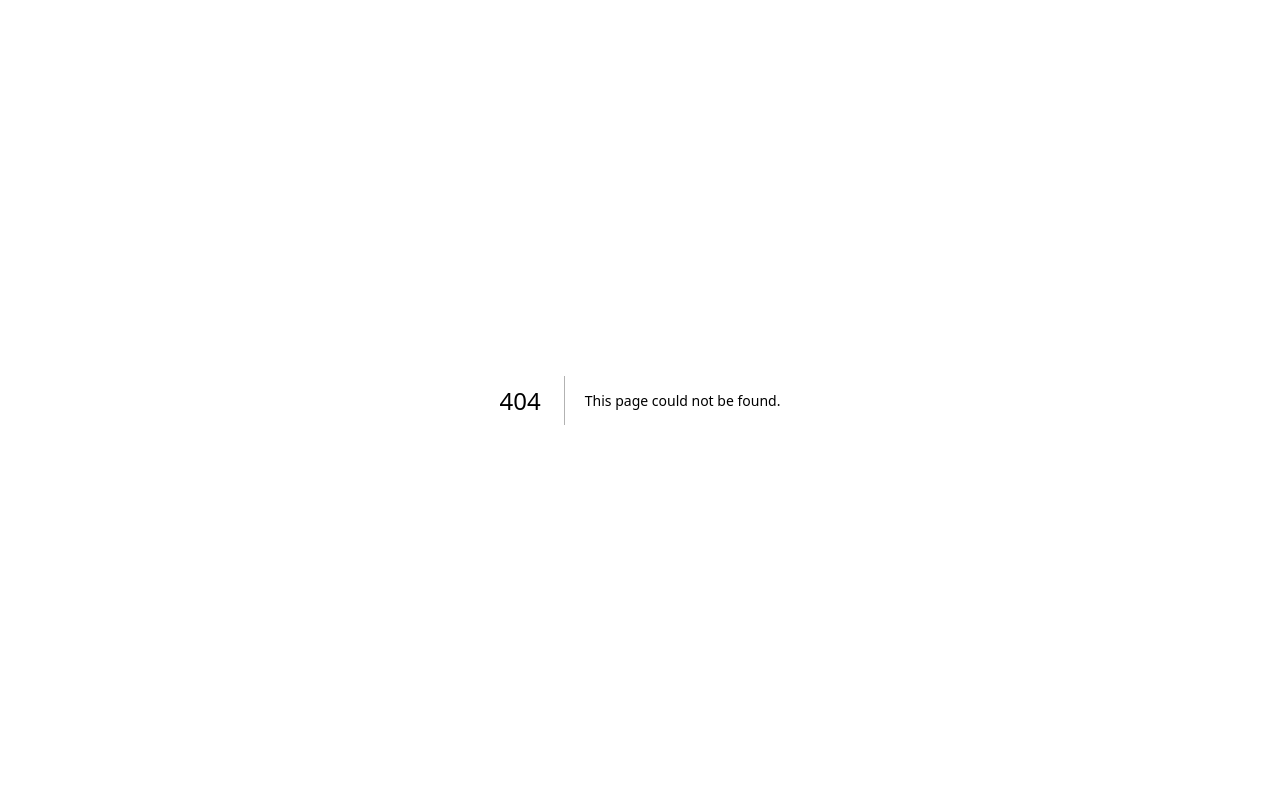
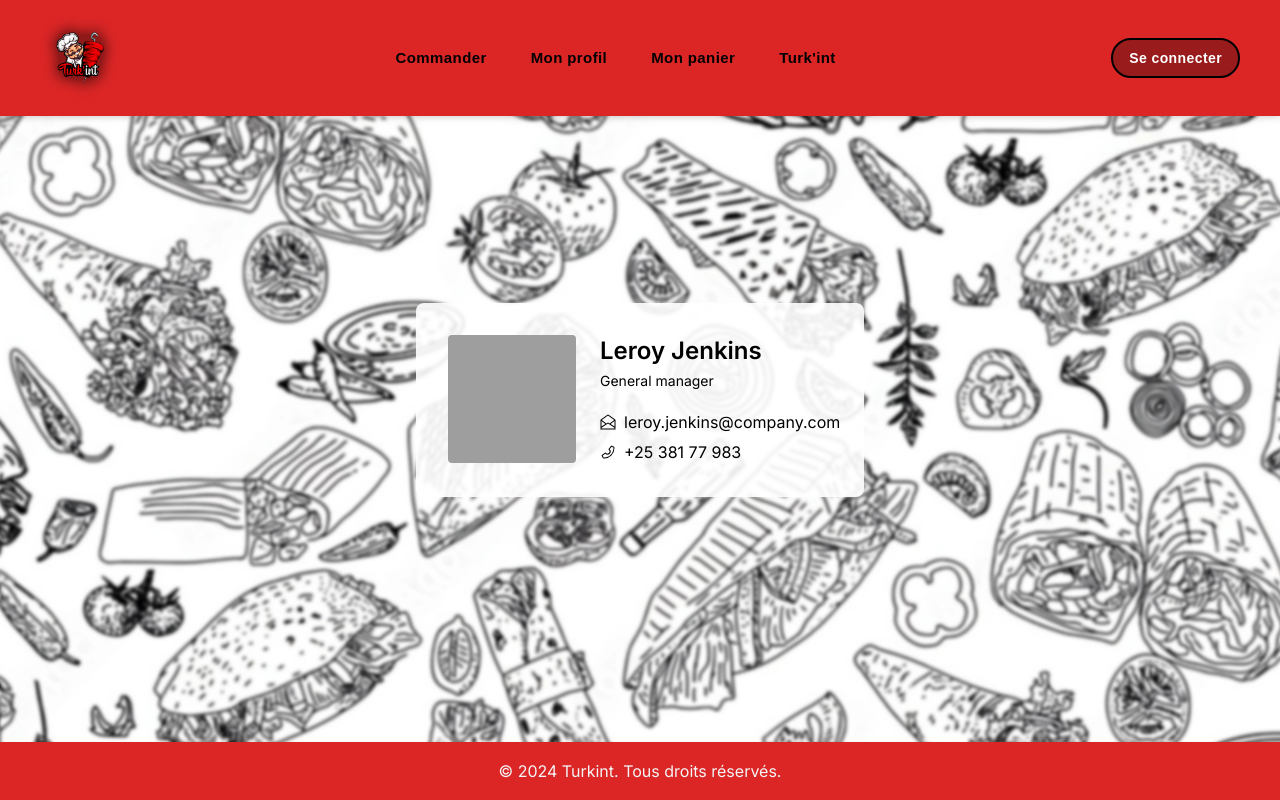
Before and after one commit to LeDuc34/turkint, a Next.js app: page /myProfile in a window 1280 px wide. Before the commit this address had no page. Built offline with nearby package versions, Linux system fonts and the light colour scheme; grey boxes are pictures that could not be loaded.

Commit message:
ça avance

```diff
--- a/src/app/basket/page.tsx
+++ b/src/app/basket/page.tsx
@@ -190,7 +190,6 @@ const BasketPage = () => {
         <Header />
         <div className="flex my-28">
         <div className="container mx-auto p-4 w-1/2">
-            <h1 className="text-3xl font-bold mb-4">Votre Panier</h1>
             {orderPlaced && <p className="text-green-500">Commande passée avec succès</p>}
             <div className="mb-4 p-4 border rounded bg-white shadow-sm">
                 <strong>Prix Total:</strong> {basket?.TotalPrice.toFixed(2)}€
@@ -228,8 +227,8 @@ const BasketPage = () => {
             </ul>
             <div className="mt-4">
                 <div className="mb-4 flex justify-center">
-                    <label className="mr-4 font-bold items-center flex bg-white rounded bg-opacity-80">
-                        <input className="accent-red-500"
+                    <label className="mr-4 font-bold items-center flex bg-white rounded px-1">
+                        <input className="accent-red-500 mx-1"
                             type="radio"
                             name="paymentMethod"
                             value="online"
@@ -238,8 +237,8 @@ const BasketPage = () => {
                         />
                         Payer en ligne
                     </label>
-                    <label className="mr-4 font-bold items-center flex bg-white rounded bg-opacity-80">
-                        <input className="accent-red-500"
+                    <label className="mr-4 font-bold items-center flex bg-white rounded px-1">
+                        <input className="accent-red-500 mx-1"
                             type="radio"
                             name="paymentMethod"
                             value="restaurant"
@@ -250,14 +249,6 @@ const BasketPage = () => {
                     </label>
                 </div>
                 <div className="flex justify-center">
-                {!clientSecret && (
-                    <button
-                        className="bg-red-500 hover:bg-red-700 text-white px-4 py-2 rounded"
-                        onClick={handleSendOrder}
-                    >
-                        Envoyer la commande
-                    </button>
-                )}
                 <div className="flex flex-col">
                 {clientSecret && paymentMethod === 'online' && (
                     <Elements stripe={stripePromise}>
@@ -271,6 +262,15 @@ const BasketPage = () => {
                     Retour à la page de commande
                 </button>
                 </div>
+                {!clientSecret && (
+                    <button
+                        className="bg-red-500 hover:bg-red-700 text-white px-4 py-2 rounded ml-5"
+                        onClick={handleSendOrder}
+                    >
+                        Envoyer la commande
+                    </button>
+                )}
+
             </div>
             <div className="flex justify-center">
                 <ClearButton/>
--- a/src/app/clearBaksetButton/page.tsx
+++ b/src/app/clearBaksetButton/page.tsx
@@ -12,7 +12,7 @@ const clearButton = () =>{
     }
     return(
         <div>
-            <button   className="mt-4 px-4 py-2 bg-red-500 text-white rounded-md hover:bg-red-600" onClick={HandleSubmit}>Supprimer mon panier</button>
+            <button   className="mt-4 px-4 py-2 bg-gray-500 text-white rounded-md hover:bg-gray-600" onClick={HandleSubmit}>Supprimer mon panier</button>
         </div>
 )
 }
--- a/src/app/header.tsx
+++ b/src/app/header.tsx
@@ -4,9 +4,9 @@ import { useRouter } from "next/navigation";
 
 
 const Header = () => {
-    const router = useRouter();
-    var collapseMenu = document.getElementById('collapseMenu');
-    const handleClick = async() => {
+
+    const btnSubmit = async() => {
+      var collapseMenu = document.getElementById('collapseMenu');
         if (collapseMenu.style.display === 'block') {
             collapseMenu.style.display = 'none';
         } else {
@@ -16,9 +16,7 @@ const Header = () => {
 
     };
 
-    const btnSubmit = async() => {
-        router.push("/login");
-    }
+
     return (
         <header className='fixed top-0 shadow-md py-4 px-4 sm:px-10 bg-red-600 font-[sans-serif] min-h-[70px] tracking-wide z-50 w-screen'>
   <div className='flex flex-wrap items-center justify-between gap-5 w-full'>
@@ -29,7 +27,7 @@ const Header = () => {
 
     <div id="collapseMenu"
       className='max-lg:hidden lg:!block max-lg:before:fixed max-lg:before:bg-black max-lg:before:opacity-50 max-lg:before:inset-0 max-lg:before:z-50'>
-      <button id="toggleClose" className='lg:hidden fixed top-2 right-4 z-[100] rounded-full bg-white p-3' onClick={handleClick}>
+      <button id="toggleClose" className='lg:hidden fixed top-2 right-4 z-[100] rounded-full bg-white p-3' onClick={btnSubmit}>
         <svg xmlns="http://www.w3.org/2000/svg" className="w-4 fill-black" viewBox="0 0 320.591 320.591">
           <path
             d="M30.391 318.583a30.37 30.37 0 0 1-21.56-7.288c-11.774-11.844-11.774-30.973 0-42.817L266.643 10.665c12.246-11.459 31.462-10.822 42.921 1.424 10.362 11.074 10.966 28.095 1.414 39.875L51.647 311.295a30.366 30.366 0 0 1-21.256 7.288z"
@@ -43,21 +41,21 @@ const Header = () => {
       <ul
         className='lg:flex gap-x-5 max-lg:space-y-3 max-lg:fixed max-lg:bg-white max-lg:w-1/2 max-lg:min-w-[300px] max-lg:top-0 max-lg:left-0 max-lg:p-6 max-lg:h-full max-lg:shadow-md max-lg:overflow-auto z-50'>
         <li className='mb-6 hidden max-lg:block'>
-          <a href="javascript:void(0)"><img src="https://readymadeui.com/readymadeui.svg" alt="logo" className='w-36' />
+          <a href="javascript:void(0)"><img src="logo.png" alt="logo" className='w-36' />
           </a>
         </li>
         <li className='max-lg:border-b border-gray-300 max-lg:py-3 px-3'>
-          <a href="/"
-            className='hover:text-black text-white block font-semibold text-[15px]'>Commander</a>
+          <a href="/userInterface"
+            className='hover:text-red-800 text-black block font-semibold text-[15px]'>Commander</a>
         </li>
-        <li className='max-lg:border-b border-gray-300 max-lg:py-3 px-3'><a href='/myprofile'
-            className='hover:text-black text-white block font-semibold text-[15px]'>Mon profil</a>
+        <li className='max-lg:border-b border-gray-300 max-lg:py-3 px-3'><a href='/myProfile'
+            className='hover:text-red-800 text-black block font-semibold text-[15px]'>Mon profil</a>
         </li>
         <li className='max-lg:border-b border-gray-300 max-lg:py-3 px-3'><a href='/basket'
-            className='hover:text-black text-white block font-semibold text-[15px]'>Mon panier</a>
+            className='hover:text-red-800 text-black block font-semibold text-[15px]'>Mon panier</a>
         </li>
         <li className='max-lg:border-b border-gray-300 max-lg:py-3 px-3'><a href='/presentation'
-            className='hover:text-black text-white block font-semibold text-[15px]'>Turk'int</a>
+            className='hover:text-red-800 text-black block font-semibold text-[15px]'>Turk'int</a>
         </li>
       </ul>
     </div>
@@ -65,7 +63,7 @@ const Header = () => {
     <div className='flex max-lg:ml-auto space-x-3'>
       <button
         className='px-4 py-2 text-sm rounded-full font-bold text-white border-2 border-black bg-red-800 transition-all ease-in-out duration-300 hover:bg-transparent hover:text-black' onClick={btnSubmit}>Se connecter</button>
-      <button id="toggleOpen" className='lg:hidden'>
+      <button id="toggleOpen" className='lg:hidden' onClick={btnSubmit}>
         <svg className="w-7 h-7" fill="#000" viewBox="0 0 20 20" xmlns="logo.png">
           <path fill-rule="evenodd"
             d="M3 5a1 1 0 011-1h12a1 1 0 110 2H4a1 1 0 01-1-1zM3 10a1 1 0 011-1h12a1 1 0 110 2H4a1 1 0 01-1-1zM3 15a1 1 0 011-1h12a1 1 0 110 2H4a1 1 0 01-1-1z"
--- /dev/null
+++ b/src/app/myProfile/page.tsx
@@ -0,0 +1,53 @@
+"use client"
+
+import React from 'react';
+import axios from 'axios';
+import { useState, useEffect } from 'react';
+import { useSearchParams } from 'next/navigation';
+import { withAuth } from '../authContext/page';
+import { useRouter } from "next/navigation";
+import Header from "../header";
+
+function myProfile() {
+
+
+
+    return(
+        <div className="flex flex-col items-center justify-center min-h-screen">
+            <Header/>
+        <div className="max-w-md p-8 sm:flex sm:space-x-6 bg-white bg-opacity-90 rounded-lg">
+	<div className="flex-shrink-0 w-full mb-6 h-44 sm:h-32 sm:w-32 sm:mb-0">
+		<img src="https://source.unsplash.com/100x100/?portrait?1" alt="" className="object-cover object-center w-full h-full rounded dark:bg-gray-500" />
+	</div>
+	<div className="flex flex-col space-y-4">
+		<div>
+			<h2 className="text-2xl font-semibold">Leroy Jenkins</h2>
+			<span className="text-sm dark:text-gray-600">General manager</span>
+		</div>
+		<div className="space-y-1">
+			<span className="flex items-center space-x-2">
+				<svg xmlns="http://www.w3.org/2000/svg" viewBox="0 0 512 512" aria-label="Email address" className="w-4 h-4">
+					<path fill="currentColor" d="M274.6,25.623a32.006,32.006,0,0,0-37.2,0L16,183.766V496H496V183.766ZM464,402.693,339.97,322.96,464,226.492ZM256,51.662,454.429,193.4,311.434,304.615,256,268.979l-55.434,35.636L57.571,193.4ZM48,226.492,172.03,322.96,48,402.693ZM464,464H48V440.735L256,307.021,464,440.735Z"></path>
+				</svg>
+				<span className="dark:text-gray-600">leroy.jenkins@company.com</span>
+			</span>
+			<span className="flex items-center space-x-2">
+				<svg xmlns="http://www.w3.org/2000/svg" viewBox="0 0 512 512" aria-label="Phonenumber" className="w-4 h-4">
+					<path fill="currentColor" d="M449.366,89.648l-.685-.428L362.088,46.559,268.625,171.176l43,57.337a88.529,88.529,0,0,1-83.115,83.114l-57.336-43L46.558,362.088l42.306,85.869.356.725.429.684a25.085,25.085,0,0,0,21.393,11.857h22.344A327.836,327.836,0,0,0,461.222,133.386V111.041A25.084,25.084,0,0,0,449.366,89.648Zm-20.144,43.738c0,163.125-132.712,295.837-295.836,295.837h-18.08L87,371.76l84.18-63.135,46.867,35.149h5.333a120.535,120.535,0,0,0,120.4-120.4v-5.333l-35.149-46.866L371.759,87l57.463,28.311Z"></path>
+				</svg>
+				<span className="dark:text-gray-600">+25 381 77 983</span>
+			</span>
+		</div>
+	</div>
+</div>
+<footer className="fixed bottom-0 bg-red-600 shadow mt-2 w-full">
+        <div className="container mx-auto py-4 px-4 text-center">
+            <p className="text-gray-100">&copy; 2024 Turkint. Tous droits réservés.</p>
+        </div>
+    </footer>
+</div>
+
+    );
+};
+
+export default myProfile;
--- a/src/app/onGoing/page.tsx
+++ b/src/app/onGoing/page.tsx
@@ -4,14 +4,13 @@ import { useRouter } from 'next/navigation'
 const onGoing = () => {
     const router = useRouter();
 
-    const handleLogout = () => {
-        localStorage.clear();
+    const handleClick = () => {
         router.push('/orderTracking');
     };
 
     return (
         <div>
-            <button  className="mt-4 px-4 py-2 bg-gray-500 text-white rounded-md hover:bg-gray-800" onClick={handleLogout}>Mes commandes en cours</button>
+            <button  className="mt-4 px-4 py-2 bg-red-500 text-white rounded-md hover:bg-red-800" onClick={handleClick}>Ma commande en cours</button>
         </div>
     );
 };
--- a/src/app/orderTracking/page.tsx
+++ b/src/app/orderTracking/page.tsx
@@ -90,7 +90,7 @@ const OrderTrackingPage = () => {
     const showRemainingTime = order.Attente <= 10000; // Show remaining time if it is less than or equal to 15 minutes
 
     return (
-    <div className="my-32">
+    <div className="my-40">
     <Header/>
     <div className="flex items-center justify-center mt-5">
     <div className="flex flex-col items-center">
@@ -100,7 +100,7 @@ const OrderTrackingPage = () => {
                 <strong>ID de Commande:</strong> {order.CommandeID}
             </div>
             <div className="mb-2">
-                <strong>Statut:</strong> {order.Statut === 'ready' ? 'Commande prête' : order.Statut}
+                <strong>Statut:</strong> {order.Statut === 'ready' ? 'Commande prête' : "En attente"}
             </div>
             {showRemainingTime && (
                 <div className="mb-2">
@@ -139,6 +139,7 @@ const OrderTrackingPage = () => {
             <button className="bg-red-500 hover:bg-red-700 text-white font-bold py-2 px-4 rounded focus:outline-none focus:shadow-outline mt-2" onClick={handleSubmit}>Commander à nouveau</button>
       </div>
       </div>
+      </div>
             <footer className="fixed bottom-0 bg-red-600 shadow mt-2 w-full">
         <div className="container mx-auto py-4 px-4 text-center">
             <p className="text-gray-100">&copy; 2024 Turkint. Tous droits réservés.</p>
@@ -146,7 +147,6 @@ const OrderTrackingPage = () => {
 
     </footer>
         </div>
-        </div>
     );
 };
 
--- a/src/app/userInterface/StepOne.js
+++ b/src/app/userInterface/StepOne.js
@@ -16,13 +16,12 @@ export default function StepOne({ formData = {}, setFormData, nextStep }) {
           name="pain"
           value={formData.pain || ''} // Ensures the select reflects the current state
           onChange={handleSelectionChange}
-          className="block w-full p-2 border border-gray-300 rounded-md shadow-sm focus:outline-none focus:ring-indigo-500 focus:border-indigo-500"
+          className="block w-full p-2 border border-gray-300 rounded-md shadow-sm focus:outline-none focus:ring-indigo-500 focus:border-indigo-500 appearance-none"
         >
           <option value="Pain Maison">Pain Maison</option>
           <option value="Galette">Galette</option>
         </select>
-        <br /><br />
-        <div className="mt-4 flex justify-between">
+        <div className="flex justify-between">
         <button
           className="mt-4 px-4 py-2 bg-gray-500 text-white rounded-md"
         >
--- a/src/app/userInterface/StepThree.js
+++ b/src/app/userInterface/StepThree.js
@@ -43,7 +43,7 @@ export default function StepThree({ formData, setFormData, prevStep, addToBasket
             type="checkbox"
             onChange={handleChangeSalade}
             id="salade"
-            className="mr-2"
+            className="mr-2 w-4 h-4 accent-red-500"
           />
           <label htmlFor="salade" className="text-sm font-medium text-gray-700">
             Salade
@@ -54,7 +54,7 @@ export default function StepThree({ formData, setFormData, prevStep, addToBasket
             type="checkbox"
             onChange={handleChangeTomate}
             id="tomate"
-            className="mr-2"
+            className="mr-2 w-4 h-4 accent-red-500"
           />
           <label htmlFor="tomate" className="text-sm font-medium text-gray-700">
             Tomate
@@ -65,7 +65,7 @@ export default function StepThree({ formData, setFormData, prevStep, addToBasket
             type="checkbox"
             onChange={handleChangeOnion}
             id="oignon"
-            className="mr-2"
+            className="mr-2 w-4 h-4 text-red-500 accent-red-500"
           />
           <label htmlFor="oignon" className="text-sm font-medium text-gray-700">
             Onion
--- a/src/app/userInterface/StepTwo.js
+++ b/src/app/userInterface/StepTwo.js
@@ -16,14 +16,13 @@ export default function StepTwo({ formData = {}, setFormData, nextStep, prevStep
           name="choices"
           value={formData.sauce || ''}
           onChange={handleSelectionChange}
-          className="block w-full p-2 border border-gray-300 rounded-md shadow-sm focus:outline-none focus:ring-indigo-500 focus:border-indigo-500"
+          className="block w-full p-2 border border-gray-300 rounded-md shadow-sm focus:outline-none focus:ring-indigo-500 focus:border-indigo-500 appearance-none"
         >
           <option value="Algerienne">Algerienne</option>
           <option value="Blanche">Blanche</option>
           <option value="Biggy">Biggy</option>
           <option value="Samourai">Samourai</option>
         </select>
-        <br />
         <div className="mt-4 flex justify-between">
           <button
             onClick={prevStep}
--- a/src/app/userInterface/page.tsx
+++ b/src/app/userInterface/page.tsx
@@ -10,10 +10,13 @@ import OnGoing from "../onGoing/page";
 import axios from 'axios';
 import { withAuth } from '../authContext/page';
 import Header from "../header";
+import { useRouter } from 'next/navigation'
+
 
 
 function Form() {
   const [currentStep, setCurrentStep] = useState(1);
+
   const [formData, setFormData] = useState({
     pain: 'Pain Maison',
     sauce: 'Algerienne',
@@ -30,7 +33,7 @@ function Form() {
     event.preventDefault(); // Prevent the default form submission behavior
     try {
       console.log(formData);
-      const response = await axios.post('/api/baskets/add', {ClientID:localStorage.getItem('ClientID'),Article:"kebab",Options:formData, ArticlePrice:10});
+      const response = await axios.post('/api/baskets/add', {ClientID:localStorage.getItem('ClientID'),Article:"Kebab",Options:formData, ArticlePrice:10});
       console.log(response.data);
       setCurrentStep(4);
     } catch (error: any) {
@@ -46,13 +49,17 @@ function Form() {
     case 3:
       return <StepThree formData={formData} setFormData={setFormData} prevStep={prevStep} addToBasket={addToBasket} />;
     case 4:
-      return <div className="text-green-500 text-center mt-4">Article(s) ajouté(s) au panier</div>;
+      return <div className="text-green-500 text-center mt-4 font-bold">Article(s) ajouté(s) au panier</div>;
     default:
       return null;
   }
 }
 
 const Home = () => {
+  const router = useRouter();
+  const handleClick = () => {
+    router.push('/basket');
+};
   return (
     /*<div className="container mx-auto p-4 bg-white text-center rounded-lg shadow-lg mb-24" >
       <Form />
@@ -68,11 +75,13 @@ const Home = () => {
     <div>
     <Header />
     <div className="flex items-center justify-center min-h-screen">
-      4<div className="h-1/5 w-3/4 container mx-auto p-4 bg-white bg-opacity-80 rounded-lg shadow-lg mb-24">
+      <div className="h-1/5 w-1/2 container mx-auto bg-white bg-opacity-80 rounded-lg shadow-lg mb-24">
         <Form />
-        <div className="mt-6 flex justify-center">
+        <div className=" flex justify-between p-4">
           <ClearBasket />
-          <OnGoing />
+          <div>
+            <button   className="mt-4 px-4 py-2 bg-gray-500 text-white rounded-md hover:bg-gray-600" onClick={handleClick}>Mon panier</button>
+        </div>
         </div>
       </div>
       <footer className="fixed bottom-0 bg-red-600 shadow mt-2 w-full">
```
